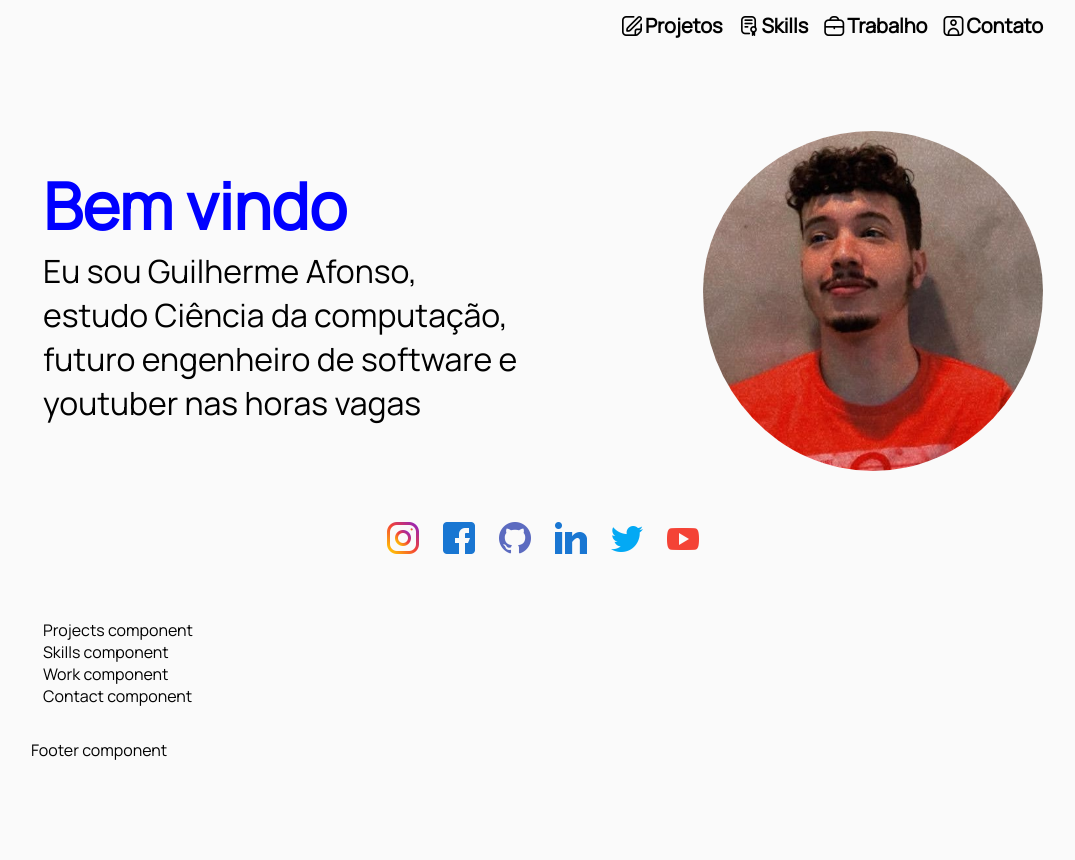
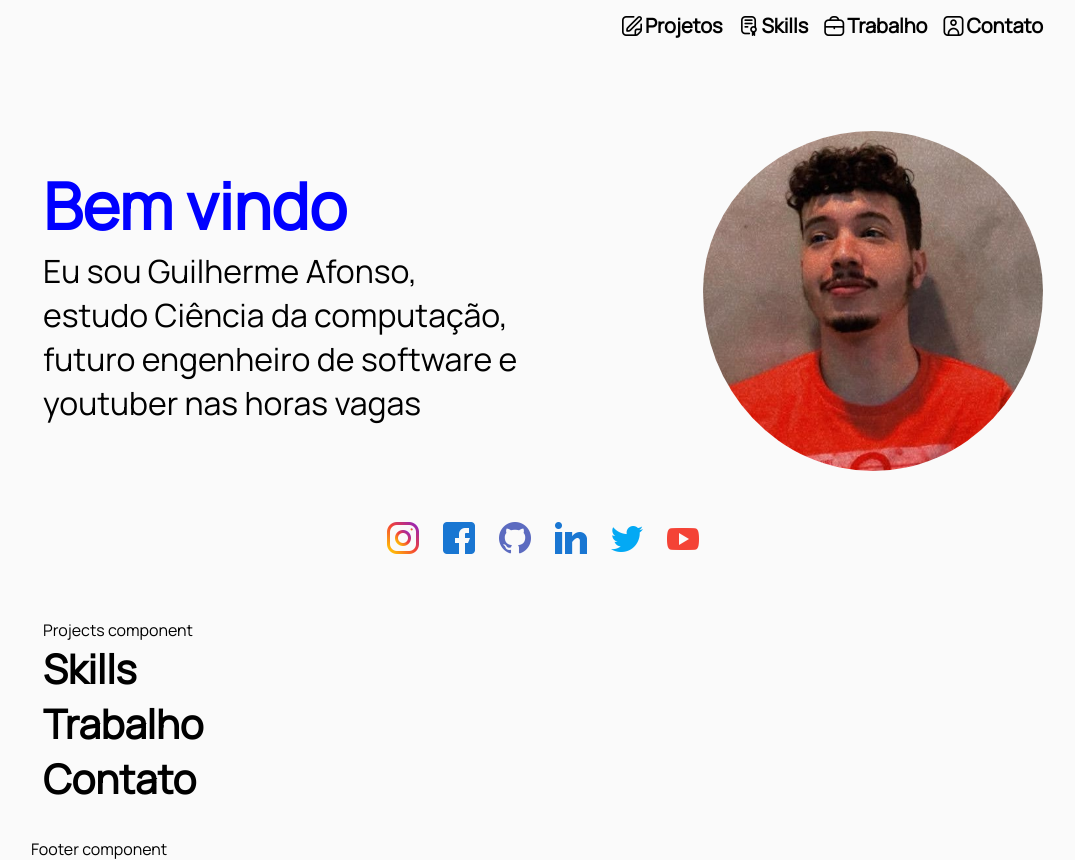
Before and after one commit to Guilhermeasper/guilhermeasper.dev.br, a React (Create React App) app: page / in a window 1280 px wide. Shown: the whole page, without its empty margins (97-1172 px from the left). Before the commit the page ends 800 px from the top, so only its background shows below. Built offline with nearby package versions, Linux system fonts and the light colour scheme.

Commit message:
add section title styles

```diff
--- a/src/components/body/body.css
+++ b/src/components/body/body.css
@@ -3,3 +3,14 @@
     margin-top: 48px;
     padding-bottom: 32px;
 }
+
+.section-title {
+    font-size: 40px;
+    font-weight: 700;
+}
+
+@media only screen and (max-width: 720px){
+    .body {
+        margin-top: 0;
+    }
+}
--- a/src/components/body/contact/contact.js
+++ b/src/components/body/contact/contact.js
@@ -4,7 +4,7 @@ import "./contact.css"
 function Contact() {
     return (
         <div>
-            Contact component
+            <label className="section-title">Contato</label>
         </div>
     )
 }
--- a/src/components/body/skills/skills.js
+++ b/src/components/body/skills/skills.js
@@ -4,7 +4,7 @@ import "./skills.css"
 function Skills() {
     return (
         <div>
-            Skills component
+            <label className="section-title">Skills</label>
         </div>
     )
 }
--- a/src/components/body/work/work.js
+++ b/src/components/body/work/work.js
@@ -4,7 +4,7 @@ import "./work.css"
 function Work() {
     return (
         <div>
-            Work component
+            <label className="section-title">Trabalho</label>
         </div>
     )
 }
```
